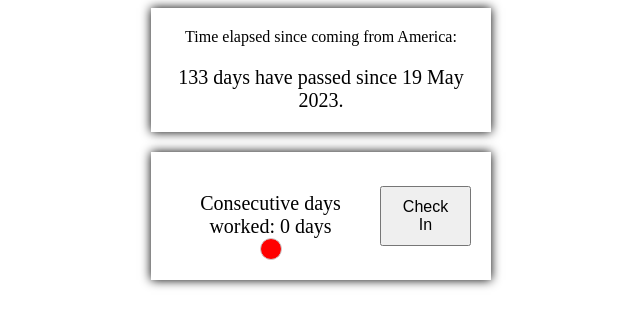
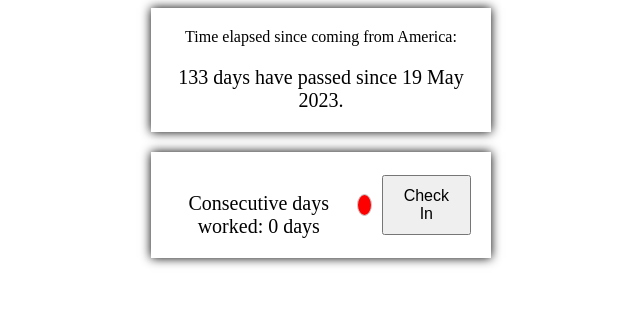
Before and after one commit to talhagngr/countdown, a plain HTML site: page index.html in a window 1280 px wide. Shown: the whole page, without its empty margins (319-959 px from the left). Drawn offline with Linux system fonts and the light colour scheme.

Commit message:
Update styles.css

```diff
--- a/styles.css
+++ b/styles.css
@@ -29,6 +29,12 @@ button, #checkButton {
     margin-top: 20px; /* This provides space between #timerContainer and the preceding element */
 }
 
+#contentContainer {
+    display: flex;
+    align-items: center;
+    gap: 10px;
+}
+
 #indicator {
     border: 1px solid #ccc; /* Example: Apply a border to the indicator */
     display: inline-block; /* This makes the element inline but retains box-model properties */
```
